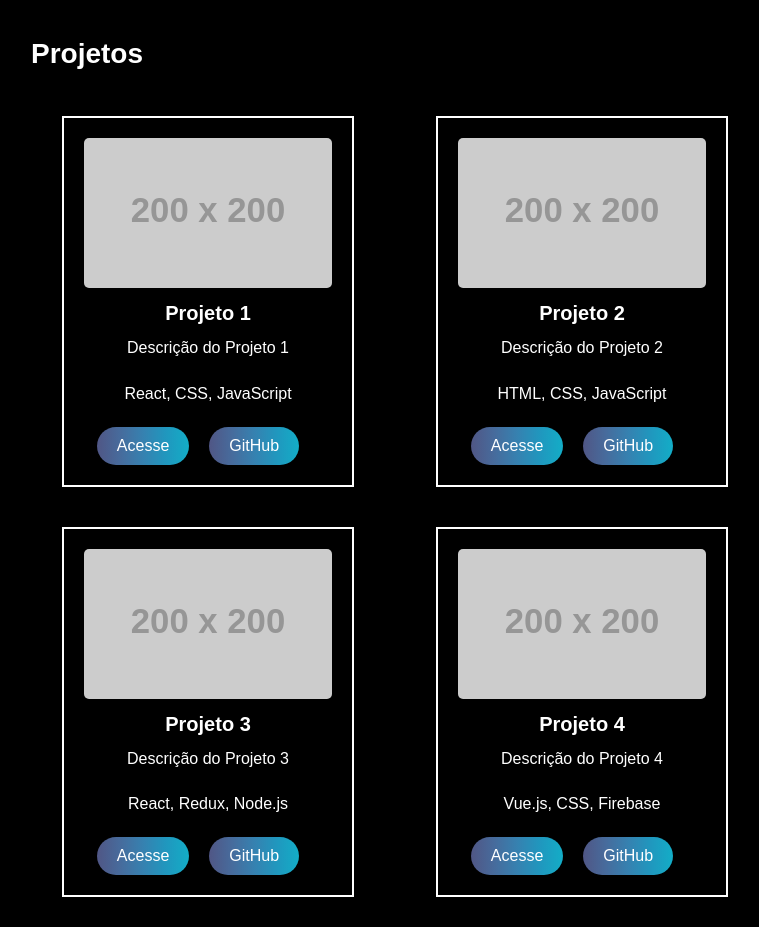
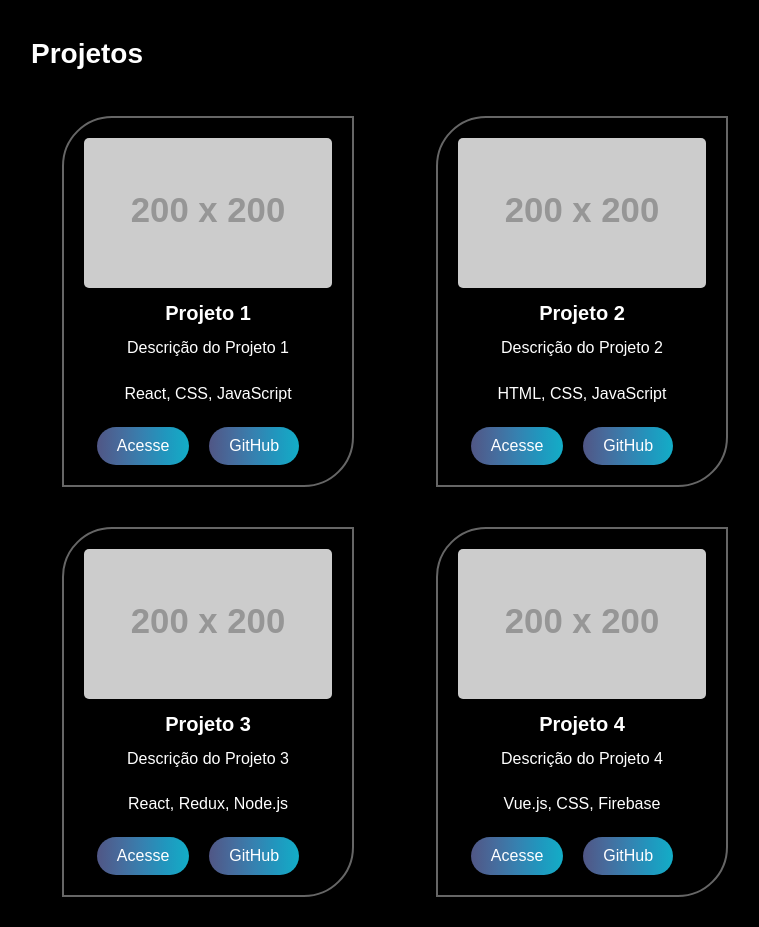
Before and after one commit to lana2-2karla/lana2-2karla.github.io, a React (Create React App) app in the folder portifolio/: page / in a window 1280 px wide. Shown: the part 708-1635 px from the top of the page, without its empty margins (245-1004 px from the left). Built offline with nearby package versions, Linux system fonts and the light colour scheme.

Commit message:
:sparkles: feat: card format

```diff
--- a/portifolio/src/components/Projects.css
+++ b/portifolio/src/components/Projects.css
@@ -23,7 +23,11 @@
     padding: 20px;
     box-shadow: 0 2px 4px rgba(0, 0, 0, 0.1);
     text-align: center;
-    border: 2px solid white; /* Adiciona uma borda branca nos cards */
+    border-top-left-radius: 50px; /* Borda redonda na extremidade esquerda de cima */
+    border-bottom-left-radius: 0; /* Borda quadrada na extremidade esquerda de baixo */
+    border-top-right-radius: 0; /* Borda quadrada na extremidade direita de cima */
+    border-bottom-right-radius: 50px; /* Borda redonda na extremidade direita de baixo */
+    border: 2px solid #666; /* Borda quadrada nas partes intermediárias */
   }
 
   .project-image {
```
